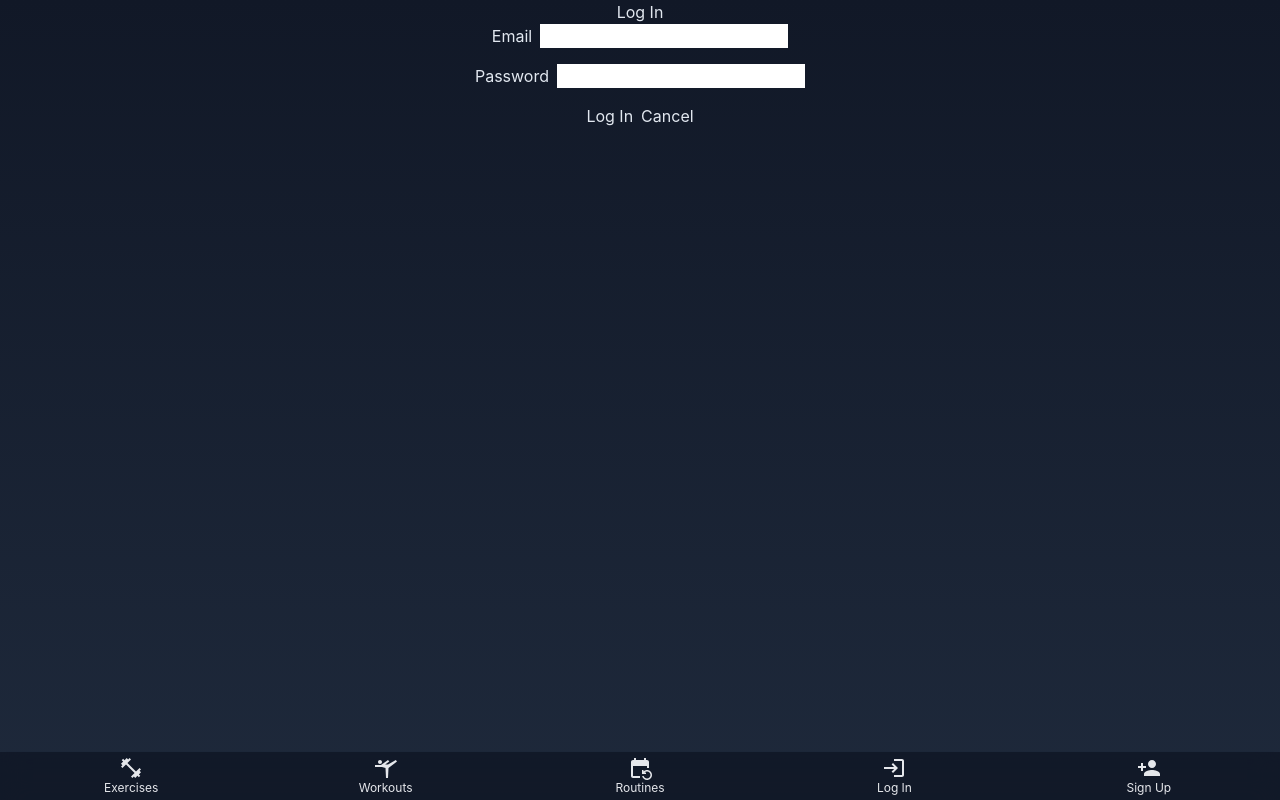
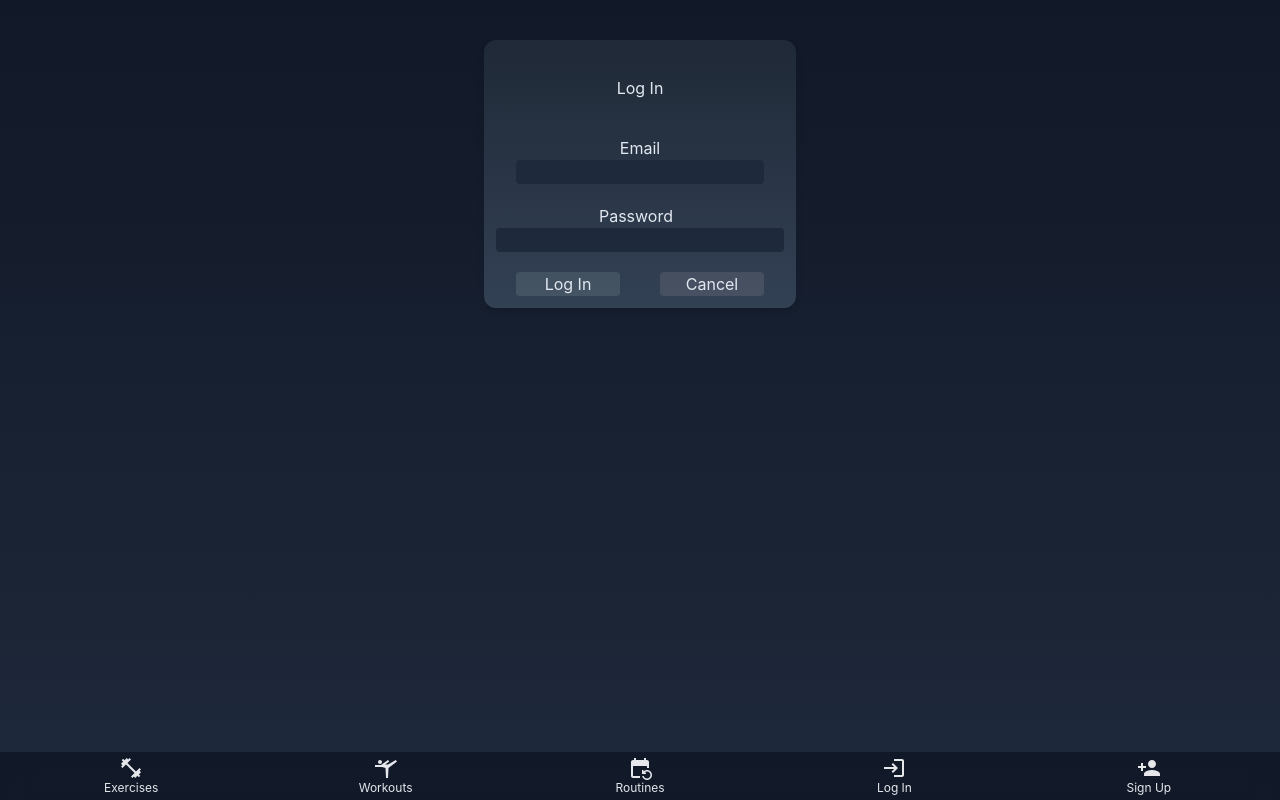
Before and after one commit to maxmay94/lifted-front-end, a React (Create React App) app: page /login in a window 1280 px wide. Built offline with nearby package versions, Linux system fonts and the light colour scheme; no server answers.

Commit message:
update login form style

```diff
--- a/src/components/LoginForm/LoginForm.jsx
+++ b/src/components/LoginForm/LoginForm.jsx
@@ -30,10 +30,11 @@ const LoginForm = props => {
     <form
       autoComplete="off"
       onSubmit={handleSubmit}
-      className={styles.container}
+      className="p-2"
     >
-      <div className={styles.inputContainer}>
-        <label htmlFor="email" className={styles.label}>Email</label>
+
+      <div className="m-5 grid">
+        <label htmlFor="email" className="">Email</label>
         <input
           type="text"
           autoComplete="off"
@@ -41,9 +42,10 @@ const LoginForm = props => {
           value={formData.email}
           name="email"
           onChange={handleChange}
+          className="bg-slate-800 text-slate-200 rounded"
         />
       </div>
-      <div className={styles.inputContainer}>
+      <div className="grid">
         <label htmlFor="password" className={styles.label}>Password</label>
         <input
           type="password"
@@ -52,12 +54,14 @@ const LoginForm = props => {
           value={formData.pw}
           name="pw"
           onChange={handleChange}
+          className="bg-slate-800 text-slate-200 rounded"
         />
       </div>
-      <div>
-        <button className={styles.button}>Log In</button>
-        <Link to="/">
-          <button>Cancel</button>
+
+      <div className='mt-5 flex'>
+        <button className="flex-1 bg-green-100/10 rounded mx-5">Log In</button>
+        <Link to="/" className='flex-1 bg-red-100/10 rounded mx-5'>
+          <button className=''>Cancel</button>
         </Link>
       </div>
     </form>
--- a/src/pages/Login/Login.jsx
+++ b/src/pages/Login/Login.jsx
@@ -11,12 +11,14 @@ const LoginPage = props => {
 
   return (
     <main className={styles.container}>
-      <h1>Log In</h1>
-      <p>{message}</p>
-      <LoginForm
-        handleSignupOrLogin={props.handleSignupOrLogin}
-        updateMessage={updateMessage}
-      />
+      <div className="text-center m-2 p-1 bg-gradient-to-b from-gray-800 to-slate-700 rounded-xl h-full pt-2 mt-10 drop-shadow-md">
+        <h1 className='mt-5 p-2'>Log In</h1>
+        <p>{message}</p>
+        <LoginForm
+          handleSignupOrLogin={props.handleSignupOrLogin}
+          updateMessage={updateMessage}
+        />
+      </div>
     </main>
   )
 }
```
